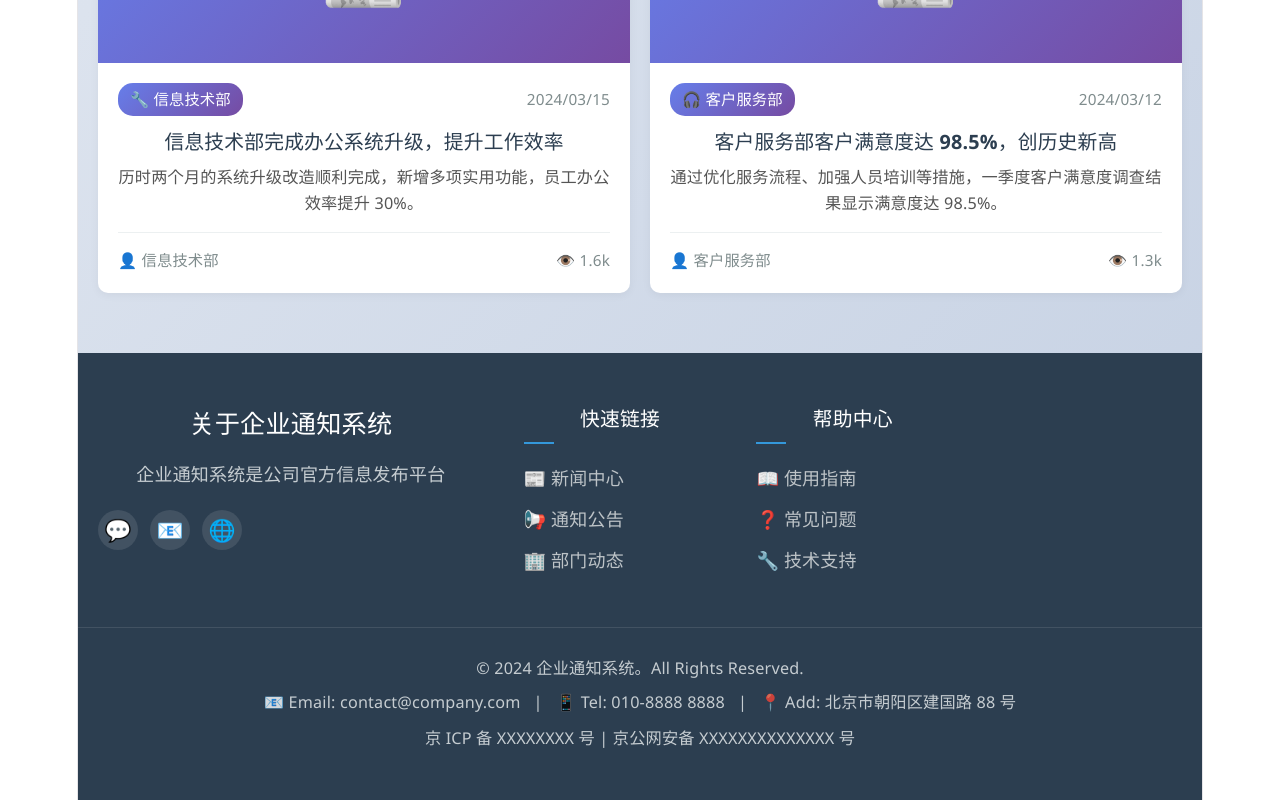
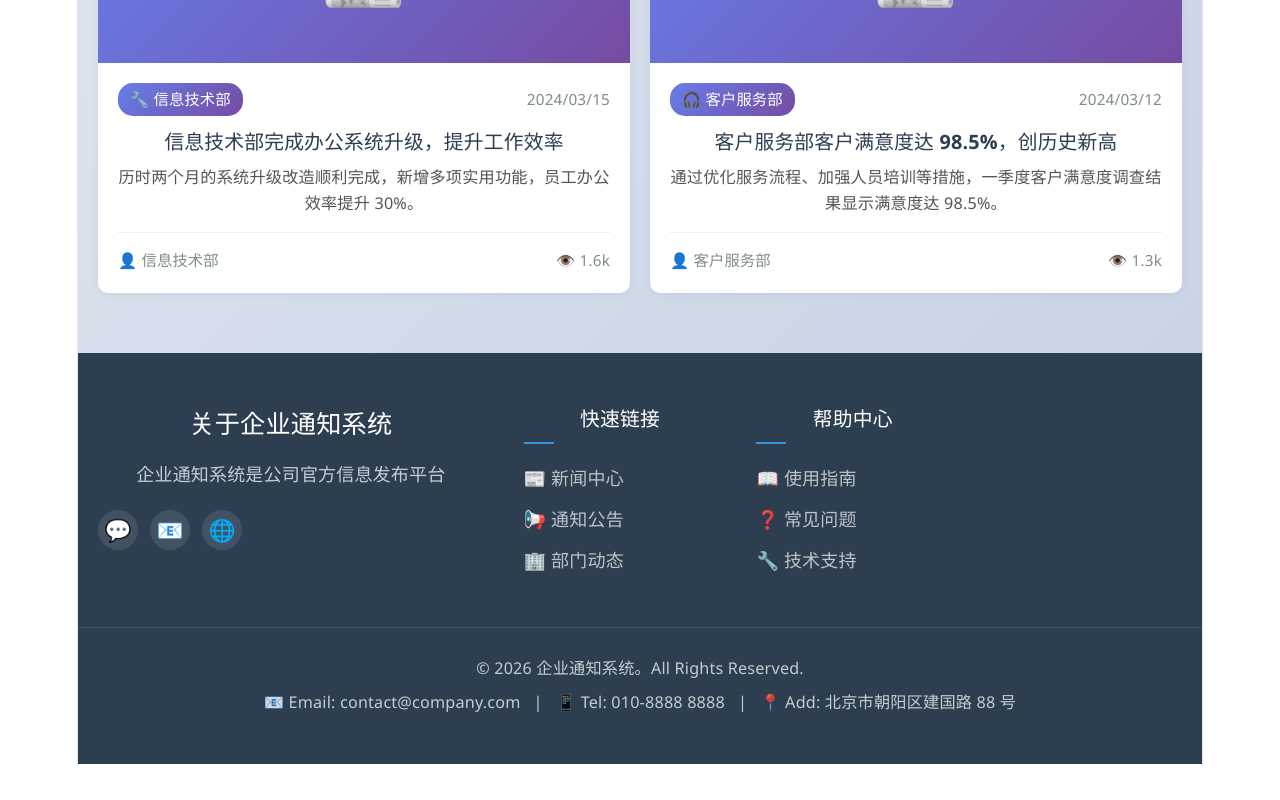
Before and after one commit to dddlogb/common-design, a Vue app: page /#/department-news in a window 1280 px wide. Shown: the part 1886-2686 px from the top of the page. After the commit the page ends 2650 px from the top, so only its background shows below. Built offline with nearby package versions, Linux system fonts and the light colour scheme.

Commit message:
update footer section

```diff
--- a/src/components/FooterSection.vue
+++ b/src/components/FooterSection.vue
@@ -82,14 +82,11 @@
       </div>
     </div>
     <div class="footer-bottom">
-      <p>&copy; 2024 企业通知系统。All Rights Reserved.</p>
+      <p>&copy; 2026 企业通知系统。All Rights Reserved.</p>
       <p>
         📧 Email: {{ footerInfo.email }} &nbsp;&nbsp;|&nbsp;&nbsp;
         📱 Tel: {{ footerInfo.phone }} &nbsp;&nbsp;|&nbsp;&nbsp;
         📍 Add: {{ footerInfo.address }}
-      </p>
-      <p style="margin-top: 10px;">
-        {{ footerInfo.icp }} | {{ footerInfo.police }}
       </p>
     </div>
   </footer>
```
